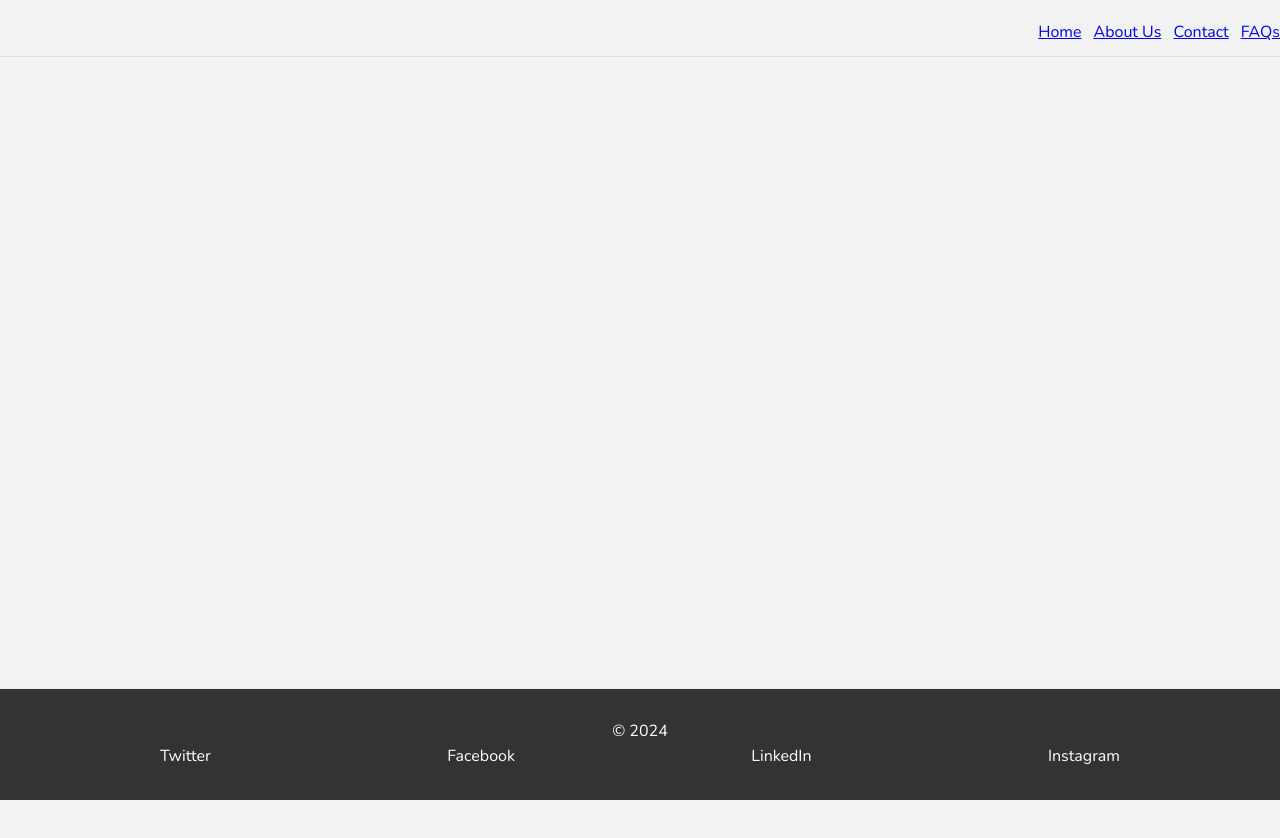
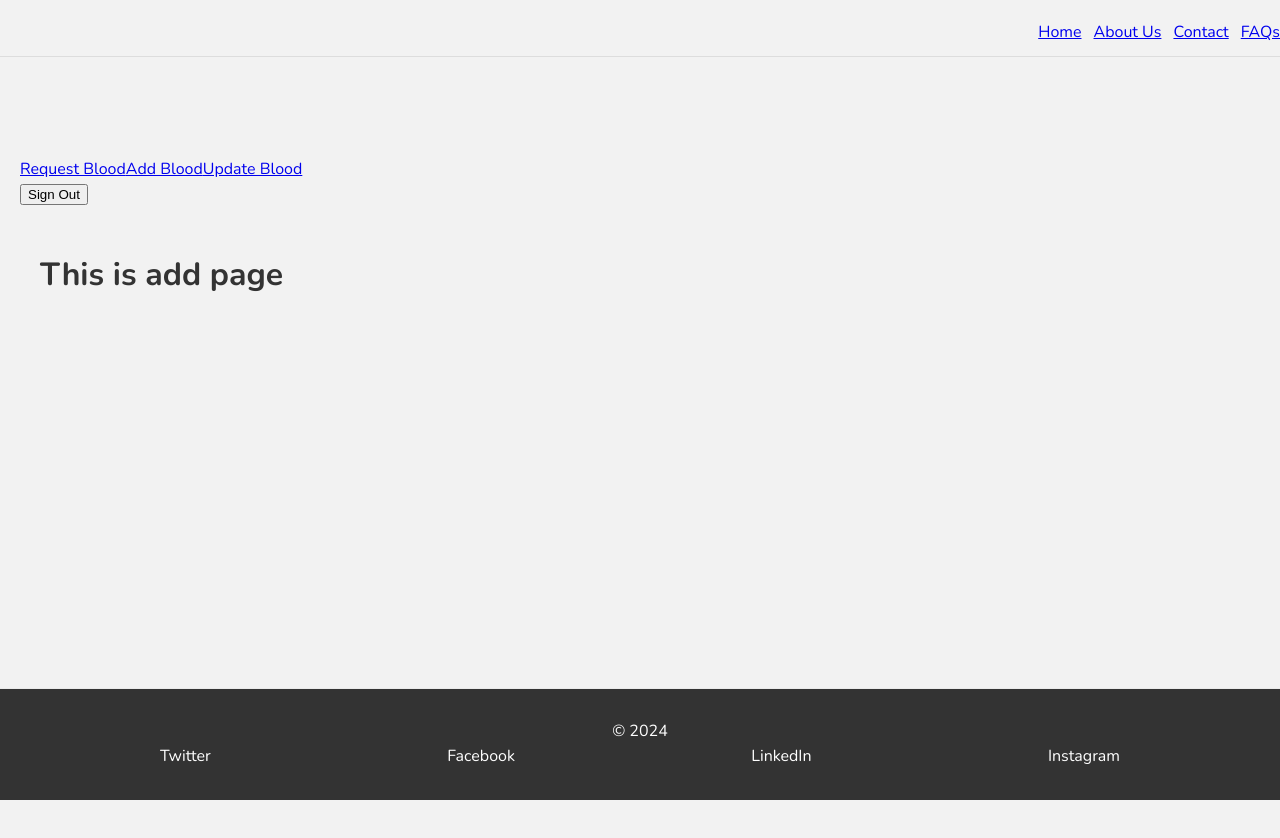
Before and after one commit to hezronokwach/hackerthon, a Next.js app: page /Hospital/add in a window 1280 px wide. Shown: the top 838 px of the page. Before the commit the page ends 817 px from the top, so only its background shows below. Built offline with nearby package versions, Linux system fonts and the light colour scheme.

Commit message:
Hospital dashboard ui improvement

```diff
--- a/app/Hospital/layout.js
+++ b/app/Hospital/layout.js
@@ -1,40 +1,11 @@
-import SideNav from "@/Components/SideNav/page";
-import { Geist, Geist_Mono } from "next/font/google";
-import "../globals.css";
-import Footer from "@/Components/Footer/page";
-
-
-const geistSans = Geist({
-  variable: "--font-geist-sans",
-  subsets: ["latin"],
-});
-
-const geistMono = Geist_Mono({
-  variable: "--font-geist-mono",
-  subsets: ["latin"],
-});
-
-export const metadata = {
-  title: "Hackerthon",
-  description: "Generated by create next app",
-};
+// Example usage in a page or layout component
+import SideNav from '@/Components/SideNav/page';
 
 export default function Layout({ children }) {
-  return (
-    <>
-      <html lang="en">
-        <head>
-          {/* Add global meta tags, link to stylesheets, etc. */}
-        </head>
-        <body
-          className={`${geistSans.variable} ${geistMono.variable} antialiased`}
-        >
-
-          <SideNav/>
-          <main>{children}</main>
-          <Footer/>
-        </body>
-      </html>
-    </>
-  );
+   return (
+       <div className="flex">
+           <SideNav />
+           <main className="flex-grow">{children}</main>
+       </div>
+   );
 }
```
